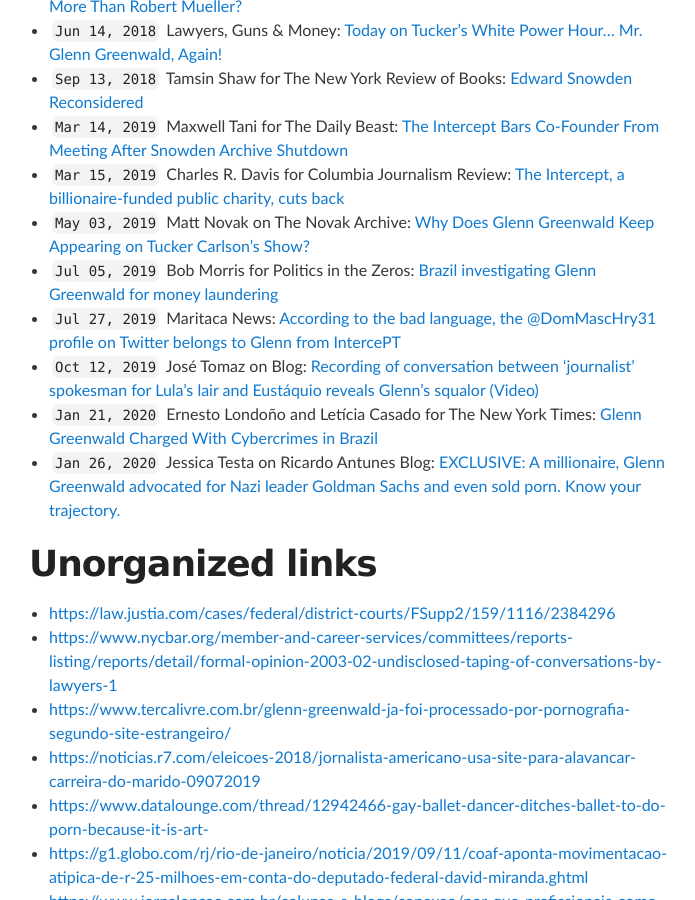
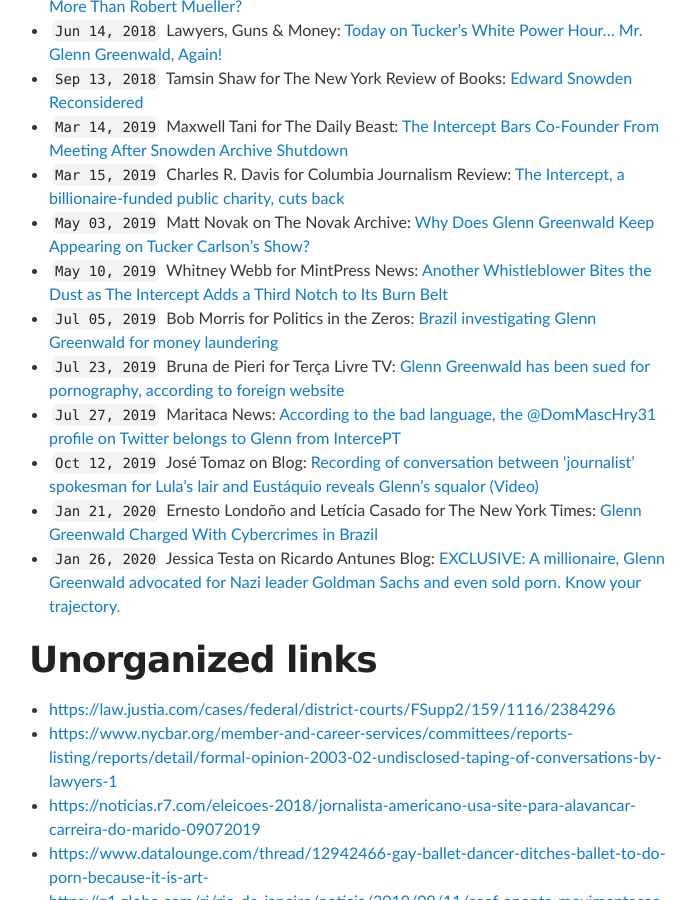
Before and after one commit to masternotions/masternotions.github.io, a Jekyll site: the page built from articles.md, in a window 1280 px wide and 900 px high, scrolled down 1599 px. Shown: the whole window, without its empty margins (291-986 px from the left). Built offline with Jekyll 4.4.1, drawn with Linux system fonts in a browser that asks for light colours.

Commit message:
Update articles.md

```diff
--- a/articles.md
+++ b/articles.md
@@ -43,7 +43,9 @@ title: Articles
 - ``Mar 14, 2019`` Maxwell Tani for The Daily Beast: [The Intercept Bars Co-Founder From Meeting After Snowden Archive Shutdown](https://www.thedailybeast.com/laura-poitras-co-founder-of-the-intercept-barred-from-company-meeting-after-snowden-archive-shutdown)
 - ``Mar 15, 2019`` Charles R. Davis for Columbia Journalism Review: [The Intercept, a billionaire-funded public charity, cuts back](https://www.cjr.org/business_of_news/layoffs-the-intercept.php)
 - ``May 03, 2019`` Matt Novak on The Novak Archive: [Why Does Glenn Greenwald Keep Appearing on Tucker Carlson's Show?](https://www.novakarchive.com/foias/2019/4/20/why-does-glenn-greenwald-keep-going-on-tucker-carlsons-show)
+- ``May 10, 2019`` Whitney Webb for MintPress News: [Another Whistleblower Bites the Dust as The Intercept Adds a Third Notch to Its Burn Belt](https://www.mintpressnews.com/daniel-hale-another-whistleblower-bites-the-dust-as-the-intercept-adds-a-third-notch-to-its-burn-belt/258386/)
 - ``Jul 05, 2019`` Bob Morris for Politics in the Zeros: [Brazil investigating Glenn Greenwald for money laundering](https://polizeros.com/2019/07/05/brazil-investigating-glenn-greenwald-for-money-laundering/)
+- ``Jul 23, 2019`` Bruna de Pieri for Terça Livre TV: [Glenn Greenwald has been sued for pornography, according to foreign website](https://www.tercalivre.com.br/glenn-greenwald-ja-foi-processado-por-pornografia-segundo-site-estrangeiro/)
 - ``Jul 27, 2019`` Maritaca News: [According to the bad language, the @DomMascHry31 profile on Twitter belongs to Glenn from IntercePT](https://maritaca-news.blogspot.com/2019/07/segundo-as-mas-linguas-o-perfil.html)
 - ``Oct 12, 2019`` José Tomaz on Blog: [Recording of conversation between 'journalist' spokesman for Lula's lair and Eustáquio reveals Glenn's squalor (Video)](https://rota2014.blogspot.com/2019/10/gravacao-de-conversa-entre-jornalistas.html)
 - ``Jan 21, 2020`` Ernesto Londoño and Letícia Casado for The New York Times: [Glenn Greenwald Charged With Cybercrimes in Brazil](https://www.nytimes.com/2020/01/21/world/americas/glenn-greenwald-brazil-cybercrimes.html)
@@ -53,7 +55,6 @@ title: Articles
 
 - <https://law.justia.com/cases/federal/district-courts/FSupp2/159/1116/2384296>
 - <https://www.nycbar.org/member-and-career-services/committees/reports-listing/reports/detail/formal-opinion-2003-02-undisclosed-taping-of-conversations-by-lawyers-1>
-- <https://www.tercalivre.com.br/glenn-greenwald-ja-foi-processado-por-pornografia-segundo-site-estrangeiro/>
 - <https://noticias.r7.com/eleicoes-2018/jornalista-americano-usa-site-para-alavancar-carreira-do-marido-09072019>
 - <https://www.datalounge.com/thread/12942466-gay-ballet-dancer-ditches-ballet-to-do-porn-because-it-is-art->
 - <https://g1.globo.com/rj/rio-de-janeiro/noticia/2019/09/11/coaf-aponta-movimentacao-atipica-de-r-25-milhoes-em-conta-do-deputado-federal-david-miranda.ghtml>
```
